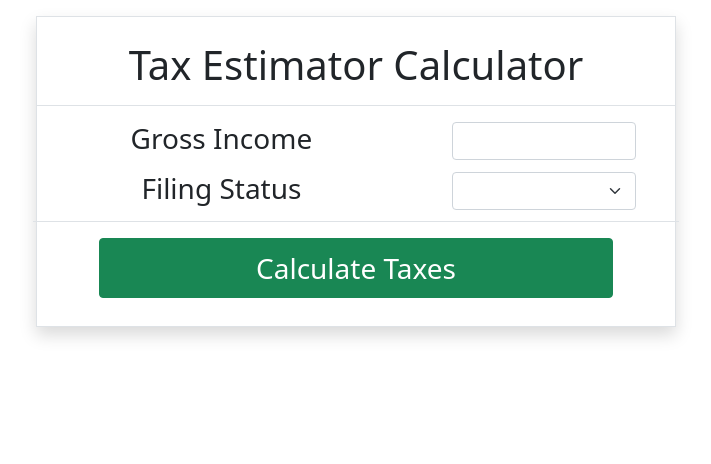
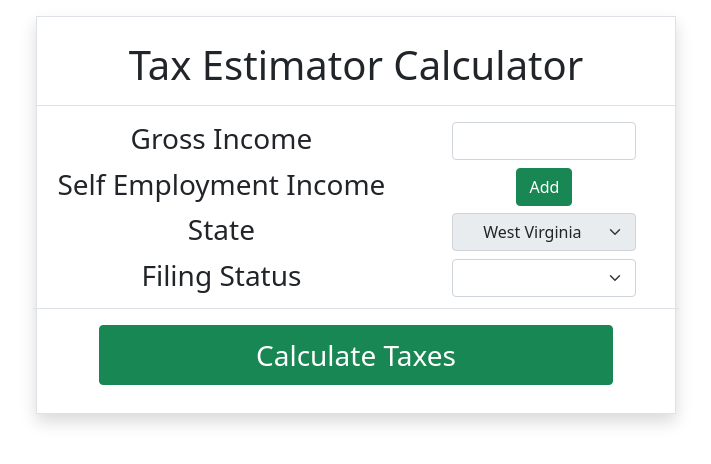
Before and after one commit to zcarroll4/tax-calculator-2023, an Angular app: page / in a window 1280 px wide. Shown: the top 464 px of the page, without its empty margins (284-995 px from the left). Built offline with nearby package versions, Linux system fonts and the light colour scheme.

Commit message:
add self employment feature

```diff
--- a/src/app/tax-calculator/tax-calculator.component.html
+++ b/src/app/tax-calculator/tax-calculator.component.html
@@ -12,11 +12,31 @@
           <div class="col-7">
             <h3>Gross Income</h3>
           </div>
-          <div class="col"><input type="tel" [disabled]="taxesCalculated" (keyup)="updateTaxableIncome()" step="1000"
+          <div class="col"><input type="tel" [disabled]="taxesCalculated" step="1000"
               class="text-center w-75 m-auto form-control" [(ngModel)]="gross_income" />
           </div>
         </div>
-        <div class="row my-2">
+        <div class="row my-1">
+          <div class="col-7">
+            <h3>Self Employment Income</h3>
+          </div>
+          <div class="col">
+            <button *ngIf="!doSelfEmployment" [disabled]="taxesCalculated" class="btn btn-success" (click)="calculateSelfEmploymentIncome()">Add</button>
+            <input *ngIf="doSelfEmployment" type="tel" [disabled]="taxesCalculated" step="1000"
+              class="text-center w-75 m-auto form-control" [(ngModel)]="self_employment_income" />
+          </div>
+        </div>
+        <div class="row my-1">
+          <div class="col-7">
+            <h3>State</h3>
+          </div>
+          <div class="col">
+            <select class="form-select w-75 m-auto text-center" [disabled]="true" [(ngModel)]="state">
+              <option>West Virginia</option>
+            </select>
+          </div>
+        </div>
+        <div class="row mt-1 my-2">
           <div class="col-7">
             <h3>Filing Status</h3>
           </div>
--- a/src/app/tax-calculator/tax-calculator.component.ts
+++ b/src/app/tax-calculator/tax-calculator.component.ts
@@ -8,23 +8,29 @@ import { resourceUsage } from 'process';
 })
 export class TaxCalculatorComponent implements OnInit {
 
-  filing_status : string | undefined;
-  standard_deduction : number | undefined;
-  gross_income : number | undefined;
-  taxable_income  : number | undefined;
-  state_taxable_income : number | undefined;
+  state: string | undefined;
+  filing_status: string | undefined;
+  standard_deduction: number | undefined;
+  gross_income: number | undefined;
+  self_employment_income: number | undefined;
+  taxable_income: number | undefined;
+  state_taxable_income: number | undefined;
   estimated_taxes: number | undefined;
   estimated_state_taxes: number | undefined;
   taxesCalculated: boolean = false;
-  estimated_social_security_taxes : number | undefined;
-  estimated_medicare_taxes : number | undefined;
-  estimated_employer_fica_contribution : number | undefined;
-  estimated_total_taxes : number | undefined;
-  estimated_net_income : number | undefined;
+  doSelfEmployment: boolean = false;
+  estimated_social_security_taxes: number | undefined;
+  estimated_medicare_taxes: number | undefined;
+  estimated_self_employed_social_security_taxes: number | undefined;
+  estimated_self_employed_medicare_taxes: number | undefined;
+  estimated_employer_fica_contribution: number | undefined;
+  estimated_total_taxes: number | undefined;
+  estimated_net_income: number | undefined;
 
   constructor() { }
 
   ngOnInit(): void {
+    this.state = 'West Virginia';
   }
 
   updateStandardDeduction() {
@@ -39,18 +45,29 @@ export class TaxCalculatorComponent implements OnInit {
         this.standard_deduction = 27700;
         break;
     }
-    this.updateTaxableIncome();
+    // this.updateTaxableIncome();
   }
 
   updateTaxableIncome() {
-    if ((this.gross_income && this.standard_deduction) && this.gross_income > this.standard_deduction) {
+      if (!this.gross_income) return;
+      if (!this.standard_deduction) return;
+      if (!this.self_employment_income) {
         this.taxable_income = this.gross_income - this.standard_deduction;
         this.state_taxable_income = this.gross_income - 2000;
-    }
+      } else {
+        this.taxable_income = +this.gross_income + +this.self_employment_income - this.standard_deduction;
+        this.state_taxable_income = +this.gross_income + +this.self_employment_income - 2000;
+      }
+  }
+
+  calculateSelfEmploymentIncome() {
+    this.doSelfEmployment = true;
   }
 
   calculateTaxes() {
-    if(!this.taxable_income) return;
+    this.updateStandardDeduction();
+    this.updateTaxableIncome();
+    if (!this.taxable_income) return;
     this.taxesCalculated = true;
     this.calculateStateTaxes();
     this.calculateFica();
@@ -78,8 +95,8 @@ export class TaxCalculatorComponent implements OnInit {
     this.calculateTotalTaxes();
   }
 
-  calculateStateTaxes(){
-    if(!this.state_taxable_income) return;
+  calculateStateTaxes() {
+    if (!this.state_taxable_income) return;
     if (this.state_taxable_income > 5000) {
       this.estimated_state_taxes = 118;
       if (this.state_taxable_income > 12500) {
@@ -107,24 +124,36 @@ export class TaxCalculatorComponent implements OnInit {
     }
   }
 
-  calculateFica(){
-    if(!this.gross_income) return;
-    // this.estimated_social_security_taxes = this.gross_income * .124; //self employed
+  calculateFica() {
+    if (!this.gross_income) return;
     this.estimated_social_security_taxes = this.gross_income * .062;
-    // this.estimated_medicare_taxes = this.gross_income * .029; //self employed
     this.estimated_medicare_taxes = this.gross_income * .0145;
-    this.estimated_employer_fica_contribution = this.estimated_social_security_taxes * .5;
-    this.estimated_employer_fica_contribution += this.estimated_medicare_taxes * .5;
+
+    if (this.self_employment_income) {
+      this.estimated_self_employed_social_security_taxes = this.self_employment_income * .124; //self employed
+      this.estimated_self_employed_medicare_taxes = this.self_employment_income * .029; //self employed
+
+      this.estimated_social_security_taxes += this.estimated_self_employed_social_security_taxes;
+      this.estimated_medicare_taxes += this.estimated_self_employed_medicare_taxes;
+
+    }
+
+    // this.estimated_employer_fica_contribution = this.estimated_social_security_taxes * .5;
+    // this.estimated_employer_fica_contribution += this.estimated_medicare_taxes * .5;
   }
 
-  calculateTotalTaxes(){
-    if(!this.gross_income) return;
-    this.estimated_total_taxes = (this.estimated_state_taxes ?? 0) + (this.estimated_social_security_taxes ?? 0) + (this.estimated_medicare_taxes ?? 0) + (this.estimated_taxes ?? 0) - (this.estimated_employer_fica_contribution ?? 0);
+  calculateTotalTaxes() {
+    if (!this.gross_income) return;
+    // this.estimated_total_taxes = (this.estimated_state_taxes ?? 0) + (this.estimated_social_security_taxes ?? 0) + (this.estimated_medicare_taxes ?? 0) + (this.estimated_taxes ?? 0) - (this.estimated_employer_fica_contribution ?? 0);
+    this.estimated_total_taxes = (this.estimated_state_taxes ?? 0) + (this.estimated_social_security_taxes ?? 0) + (this.estimated_medicare_taxes ?? 0) + (this.estimated_taxes ?? 0);
     this.estimated_net_income = this.gross_income - this.estimated_total_taxes;
   }
+
+
   resetData() {
     this.estimated_taxes = undefined;
     this.taxesCalculated = false;
+    this.doSelfEmployment = false;
   }
 
 }
```
